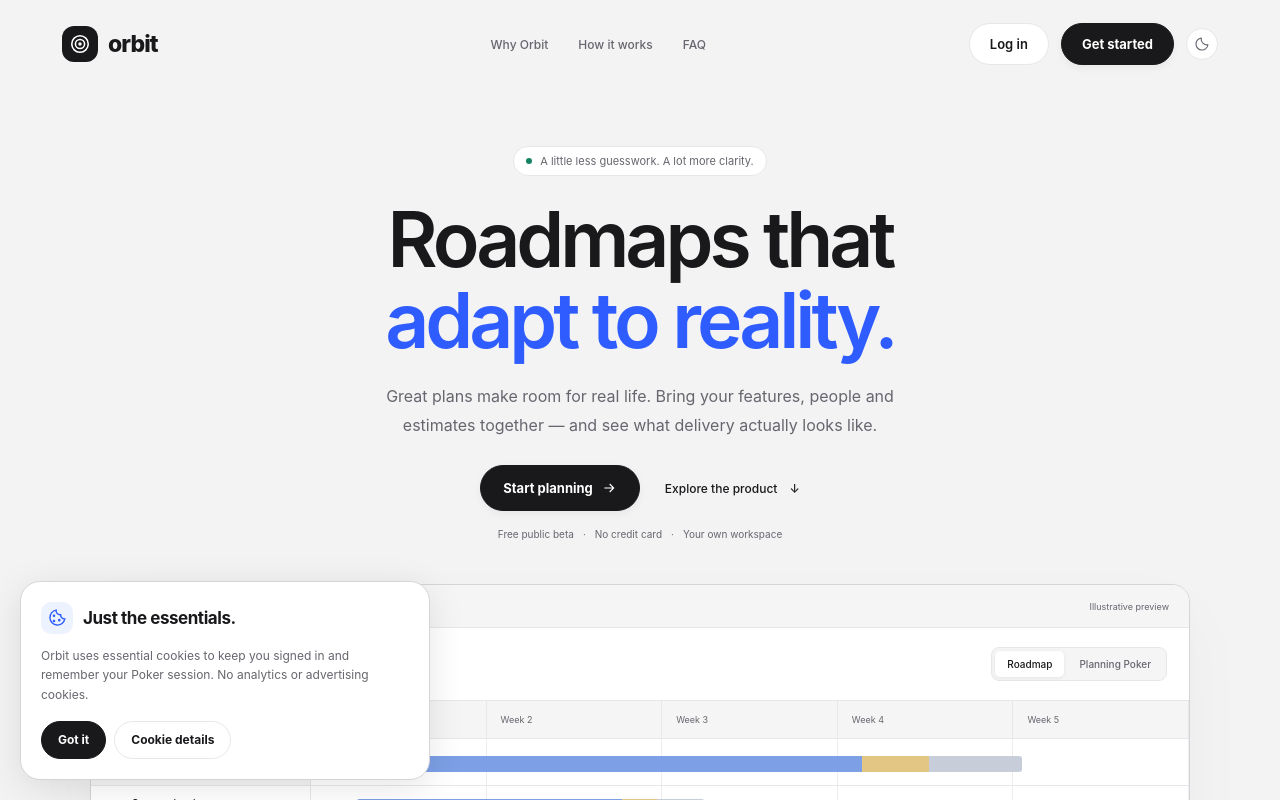
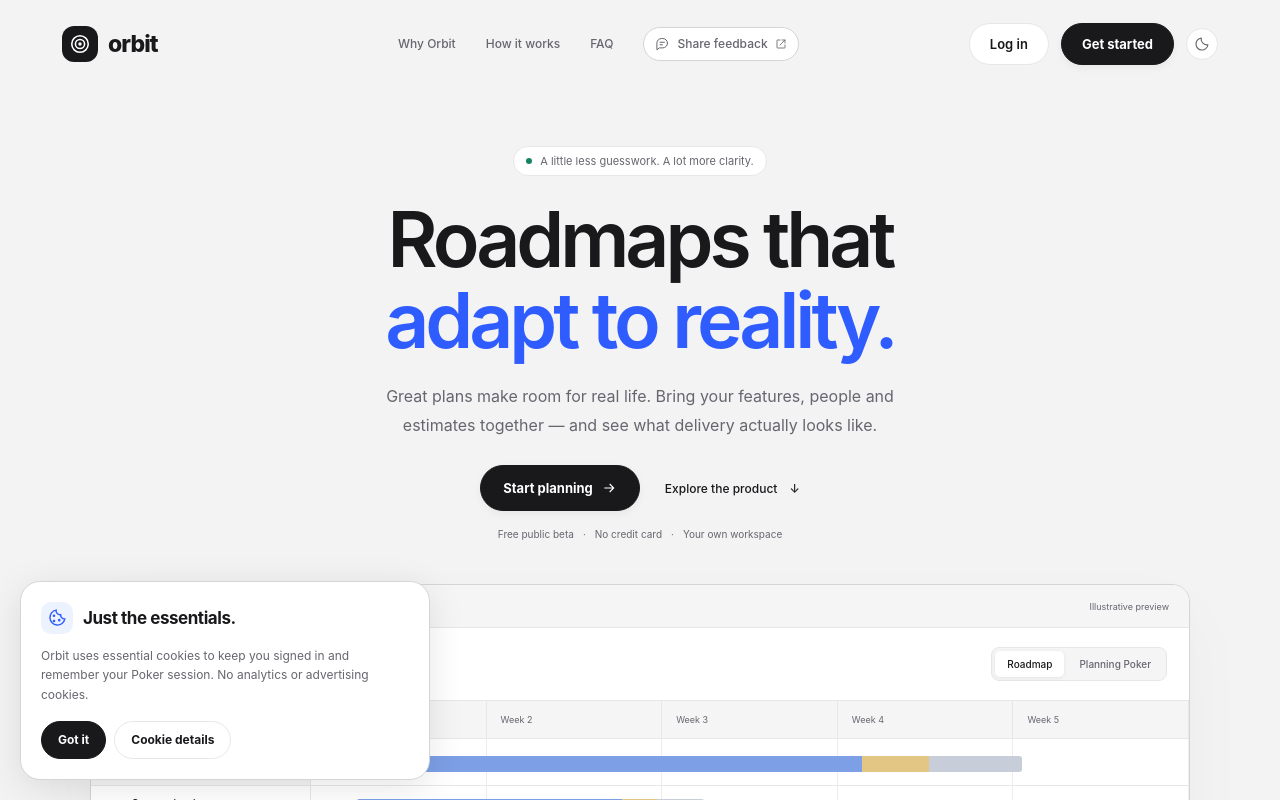
Before and after one commit to gubasv93/orbit, a Next.js app: page / in a window 1280 px wide. Shown: the top 800 px of the page. Built offline with nearby package versions, Linux system fonts and the light colour scheme.

Commit message:
Add Share feedback links to public pages, workspace and Poker

```diff
--- a/src/components/brand.tsx
+++ b/src/components/brand.tsx
@@ -1,11 +1,12 @@
 import Link from 'next/link';
 import { ThemeToggle } from './appearance';
 import { CookieSettingsButton } from './cookie-consent';
+import { FeedbackLink } from './feedback-link';
 import './brand.css';
 export function Brand() {
   return <Link href="/" className="entry-logo" aria-label="Orbit home"><span className="brand-mark"><svg width="22" height="22" viewBox="0 0 24 24" fill="none" stroke="currentColor" strokeWidth="1.7"><circle cx="12" cy="12" r="9"/><circle cx="12" cy="12" r="5"/><circle cx="12" cy="12" r="1"/></svg></span>orbit</Link>;
 }
 export function PublicHeader({ auth = false, landing = false }: { auth?: boolean; landing?: boolean }) {
-  return <header className={`entry-top${landing ? ' landing-top' : ''}`}><Brand/>{landing && <nav className="landing-links" aria-label="Explore Orbit"><a href="#why-orbit">Why Orbit</a><a href="#how-it-works">How it works</a><a href="#faq">FAQ</a></nav>}<nav className="entry-nav" aria-label="Main navigation">{auth ? <Link className="entry-button" href="/">Back to website</Link> : <><Link className="entry-button" href="/login">Log in</Link><Link className="entry-button primary" href="/signup">Get started</Link></>}<ThemeToggle/></nav></header>;
+  return <header className={`entry-top${landing ? ' landing-top' : ''}`}><Brand/>{landing && <nav className="landing-links" aria-label="Explore Orbit"><a href="#why-orbit">Why Orbit</a><a href="#how-it-works">How it works</a><a href="#faq">FAQ</a><FeedbackLink/></nav>}<nav className="entry-nav" aria-label="Main navigation">{auth ? <Link className="entry-button" href="/">Back to website</Link> : <><Link className="entry-button" href="/login">Log in</Link><Link className="entry-button primary" href="/signup">Get started</Link></>}<ThemeToggle/></nav></header>;
 }
-export function Footer() { return <footer className="entry-footer"><span>Orbit · A little more clarity.</span><div className="public-footer-links"><Link href="/cookies">Cookies & storage</Link><CookieSettingsButton/></div></footer>; }
+export function Footer() { return <footer className="entry-footer"><span>Orbit · A little more clarity.</span><div className="public-footer-links"><FeedbackLink/><Link href="/cookies">Cookies & storage</Link><CookieSettingsButton/></div></footer>; }
--- /dev/null
+++ b/src/components/feedback-link.css
@@ -0,0 +1,7 @@
+.feedback-link { display:inline-flex; align-items:center; justify-content:center; gap:7px; min-height:34px; padding:8px 11px; border:1px solid var(--ui-border-strong); border-radius:20px; background:var(--ui-surface); color:var(--ui-text); font-size:11px; font-weight:550; line-height:1.4; text-decoration:none; white-space:nowrap; }
+.feedback-link svg { flex:none; }
+.feedback-link:hover { background:var(--ui-surface-soft); border-color:var(--ui-muted); }
+.public-footer-links .feedback-link:hover { text-decoration:none; }
+.workspace-shell .save-bar .feedback-link { margin-left:auto; min-height:28px; padding:5px 9px; font-size:10px; }
+.workspace-shell .save-bar:has(.feedback-link) .appearance-toggle { margin-left:0; }
+.poker-nav-bottom .feedback-link { display:flex; width:100%; margin-bottom:12px; }
--- /dev/null
+++ b/src/components/feedback-link.tsx
@@ -0,0 +1,6 @@
+import { feedbackFormUrl } from '@/lib/feedback';
+import './feedback-link.css';
+
+export function FeedbackLink({className = ''}: {className?: string}) {
+  return <a className={`feedback-link ${className}`} href={feedbackFormUrl} target="_blank" rel="noopener noreferrer"><svg aria-hidden="true" width="15" height="15" viewBox="0 0 24 24" fill="none" stroke="currentColor" strokeWidth="1.6" strokeLinecap="round" strokeLinejoin="round"><path d="M20 11.5a7.5 7.5 0 0 1-7.5 7.5H7l-4 3V11.5A7.5 7.5 0 0 1 10.5 4h2a7.5 7.5 0 0 1 7.5 7.5Z"/><path d="M8 10h7m-7 4h4"/></svg><span>Share feedback</span><svg aria-hidden="true" width="12" height="12" viewBox="0 0 24 24" fill="none" stroke="currentColor" strokeWidth="1.7" strokeLinecap="round" strokeLinejoin="round"><path d="M14 4h6v6m0-6L10 14m0-10H5a1 1 0 0 0-1 1v14a1 1 0 0 0 1 1h14a1 1 0 0 0 1-1v-5"/></svg></a>;
+}
--- a/src/components/planner.tsx
+++ b/src/components/planner.tsx
@@ -4,6 +4,7 @@ import { Autosave, SaveError, type SaveState } from '@/lib/autosave';
 import { workspaceSchema, type Workspace } from '@/lib/schema';
 import { ThemeToggle } from './appearance';
 import { LoadingState } from './loading-state';
+import { FeedbackLink } from './feedback-link';
 
 function download(workspace: Workspace) {
   const blob = new Blob([JSON.stringify({ format: 'orbit-workspace-backup', backupVersion: 1, createdAt: new Date().toISOString(), workspace }, null, 2)], { type: 'application/json' });
@@ -97,5 +98,5 @@ export function Planner() {
   if (loadError) return <main className="load-panel"><h1>Unable to load your workspace</h1><p role="alert">{loadError}</p><button className="btn" onClick={() => setLoadAttempt(v => v+1)}>Retry</button><a className="btn" href="/login">Log in</a></main>;
   if (!loaded) return <main><LoadingState title="Loading your workspace" description="Bringing your projects, people and plans into view."/></main>;
   const failed = saveState === 'error' || saveState === 'conflict';
-  return <div className="workspace-shell"><div className={`save-bar ${failed ? 'failed' : ''}`}><span role="status" aria-live="polite">{({ saved: 'Saved to cloud', pending: 'Unsaved changes', saving: 'Saving…', error: 'Not saved', conflict: 'Newer changes exist' })[saveState]}</span>{saveState === 'error' && <button onClick={() => void controller.current?.retry()}>Retry saving</button>}{saveState === 'conflict' && <button onClick={() => { if (confirm('Export your unsaved work before reloading. Reload now?')) window.location.reload(); }}>Reload latest</button>}<ThemeToggle/></div>{saveError && <div className="save-error" role="alert">{saveError}</div>}<input ref={importInput} type="file" accept=".json,application/json" onChange={importBackup} aria-label="Import workspace backup" hidden/><div className="planner-root" ref={root}/></div>;
+  return <div className="workspace-shell"><div className={`save-bar ${failed ? 'failed' : ''}`}><span role="status" aria-live="polite">{({ saved: 'Saved to cloud', pending: 'Unsaved changes', saving: 'Saving…', error: 'Not saved', conflict: 'Newer changes exist' })[saveState]}</span>{saveState === 'error' && <button onClick={() => void controller.current?.retry()}>Retry saving</button>}{saveState === 'conflict' && <button onClick={() => { if (confirm('Export your unsaved work before reloading. Reload now?')) window.location.reload(); }}>Reload latest</button>}<FeedbackLink/><ThemeToggle/></div>{saveError && <div className="save-error" role="alert">{saveError}</div>}<input ref={importInput} type="file" accept=".json,application/json" onChange={importBackup} aria-label="Import workspace backup" hidden/><div className="planner-root" ref={root}/></div>;
 }
--- a/src/components/planning-poker.tsx
+++ b/src/components/planning-poker.tsx
@@ -4,6 +4,7 @@ import {storyWorkItems} from '@/planner/stories';
 import type {ProjectData,Workspace} from '@/lib/schema';
 import {ThemeToggle} from './appearance';
 import {LoadingState} from './loading-state';
+import {FeedbackLink} from './feedback-link';
 import './planning-poker.css';
 import './planning-poker-visual.css';
 
@@ -44,7 +45,7 @@ function Shell({projectId,projectName,owner=true,room=false,children}:{projectId
    <div className="poker-nav-heading"><a className="poker-brand" href={projectId?ganttLink(projectId):'/'}><span>◈</span><div>orbit<small>ADAPTIVE PLANNING</small></div></a><button className="icon-action" aria-label="Hide project navigation" aria-expanded={menu} aria-controls="poker-project-navigation" onClick={closeNavigation}><CloseIcon/></button></div>
    {projectName&&<div className="poker-project-name" title={projectName}>{projectName}</div>}
    {owner&&<><p className="poker-nav-caption">Workspace</p><a href={ganttLink(projectId||'')} className="poker-nav-item">▤ <span>Roadmap</span></a><a href={ganttLink(projectId||'')+'&page=team'} className="poker-nav-item">♙ <span>Team settings</span></a><a href={ganttLink(projectId||'')+'&page=availability'} className="poker-nav-item">◷ <span>Time off &amp; holidays</span></a><a href={ganttLink(projectId||'')+'&page=milestones'} className="poker-nav-item">⚑ <span>Milestones</span></a><a href={'/poker/new?project='+encodeURIComponent(projectId||'')} className="poker-nav-item active" aria-current="page">♧ <span>Planning Poker</span></a><a href={ganttLink(projectId||'')+'&panel=settings'} className="poker-nav-item">⚙ <span>General settings</span></a><a href={ganttLink(projectId||'')+'&panel=meetings'} className="poker-nav-item">◴ <span>Recurring meetings</span></a></>}
-   <div className="poker-nav-bottom"><ThemeToggle showLabel/><div>{owner?'Your project, together.':'Shared estimation room'}</div><small>{owner?'Estimate with your team. Plan in Orbit.':'Only information shared with this room is visible.'}</small></div>
+   <div className="poker-nav-bottom"><FeedbackLink/><ThemeToggle showLabel/><div>{owner?'Your project, together.':'Shared estimation room'}</div><small>{owner?'Estimate with your team. Plan in Orbit.':'Only information shared with this room is visible.'}</small></div>
   </aside>
   <div className="poker-main">{!menu&&<div className="poker-mobile-nav"><button className="btn sm" ref={navToggleRef} aria-label="Show project navigation" aria-expanded={menu} aria-controls="poker-project-navigation" onClick={openNavigation}><span aria-hidden="true">☰</span><span>{projectName||'Project navigation'}</span></button><span>Planning Poker</span></div>}{children}</div>
  </div>;
--- /dev/null
+++ b/src/lib/feedback.ts
@@ -0,0 +1 @@
+export const feedbackFormUrl = 'https://docs.google.com/forms/d/e/1FAIpQLSc6Xk1DS8jAz-4zG7lcwmWqmeVtXqZqlhppMiTeCVi59eervQ/viewform';
```
